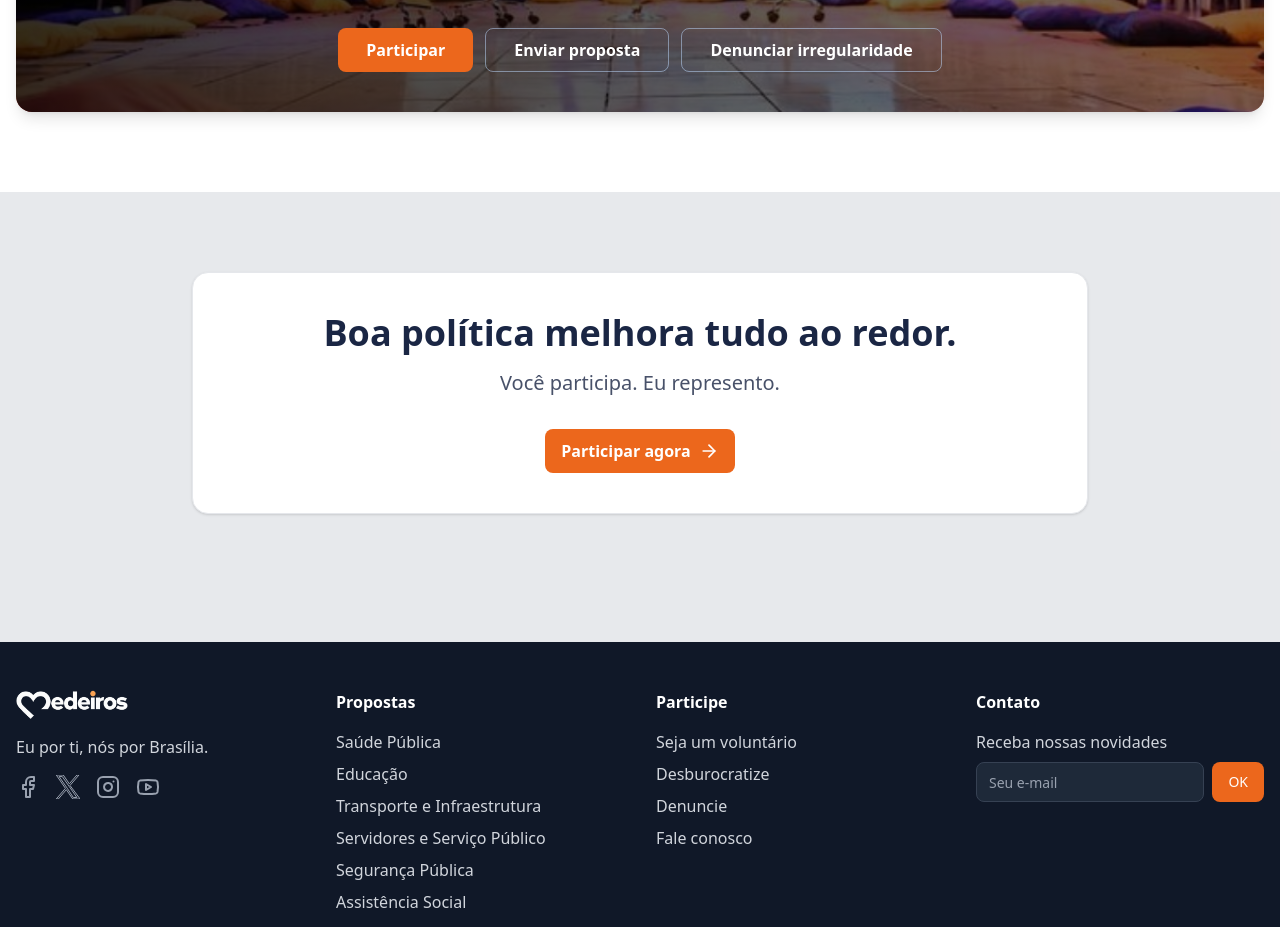
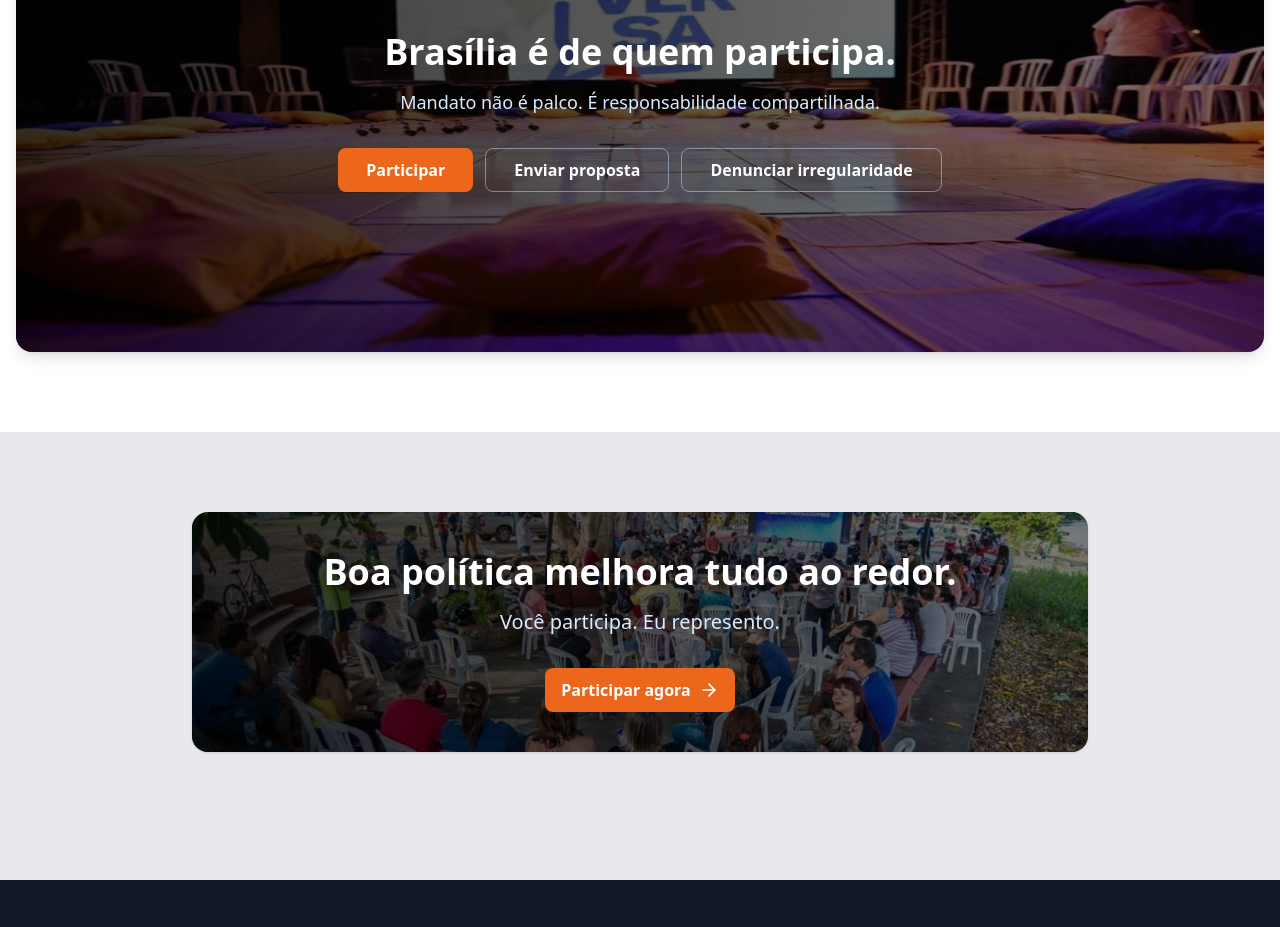
Before and after one commit to luancamposck/elias, a Next.js app: page / in a window 1280 px wide. Shown: the part 3868-4795 px from the top of the page. Built offline with nearby package versions, Linux system fonts and the light colour scheme.

Commit message:
feat(home): add background images to CTA and closing sections

```diff
--- a/src/app/page.tsx
+++ b/src/app/page.tsx
@@ -256,12 +256,12 @@ const Home = () => {
 
       <section id="participar" className="bg-white py-16 sm:py-20">
         <div className="container mx-auto px-4">
-          <div className="relative overflow-hidden rounded-2xl p-8 text-white shadow-lg sm:p-10 flex flex-col items-center">
+          <div className="relative overflow-hidden rounded-2xl p-8 text-white shadow-lg lg:p-40 flex flex-col items-center">
             <Image
               src="/roda-de-conversa.png"
               alt="Roda de conversa"
               fill
-              className="object-cover"
+              className="object-cover sm:object-fill"
             />
             <div className="absolute inset-0 bg-gradient-to-r from-black/80 via-black/65 to-black/50" />
 
@@ -301,11 +301,20 @@ const Home = () => {
 
       <section className="bg-foreground/10 pb-28 pt-16 text-center sm:pb-32 sm:pt-20">
         <div className="container mx-auto px-4">
-          <div className="mx-auto max-w-4xl rounded-2xl border border-gray-200 bg-white p-8 shadow-sm sm:p-10">
-            <h2 className="text-3xl font-bold text-foreground sm:text-4xl">
+          <div className="relative mx-auto max-w-4xl overflow-hidden rounded-2xl p-8 shadow-sm sm:p-10">
+            <Image
+              src="/people.jpeg"
+              alt="Encontro comunitário ao ar livre"
+              fill
+              className="object-cover"
+            />
+            <div className="absolute inset-0 bg-gradient-to-r from-black/80 via-black/65 to-black/50" />
+
+            <div className="relative z-10">
+              <h2 className="text-3xl font-bold text-white sm:text-4xl">
                 Boa política melhora tudo ao redor.
               </h2>
-            <p className="mt-4 text-lg text-foreground/80 sm:text-xl">
+              <p className="mt-4 text-lg text-blue-100 sm:text-xl">
                 Você participa. Eu represento.
               </p>
               <Button
@@ -317,6 +326,7 @@ const Home = () => {
                   <ArrowRight className="size-5" />
                 </Link>
               </Button>
+            </div>
           </div>
         </div>
       </section>
```
Also changed, not shown: public/people.jpeg (added). Lines whose indentation alone changed are shown as unchanged.
